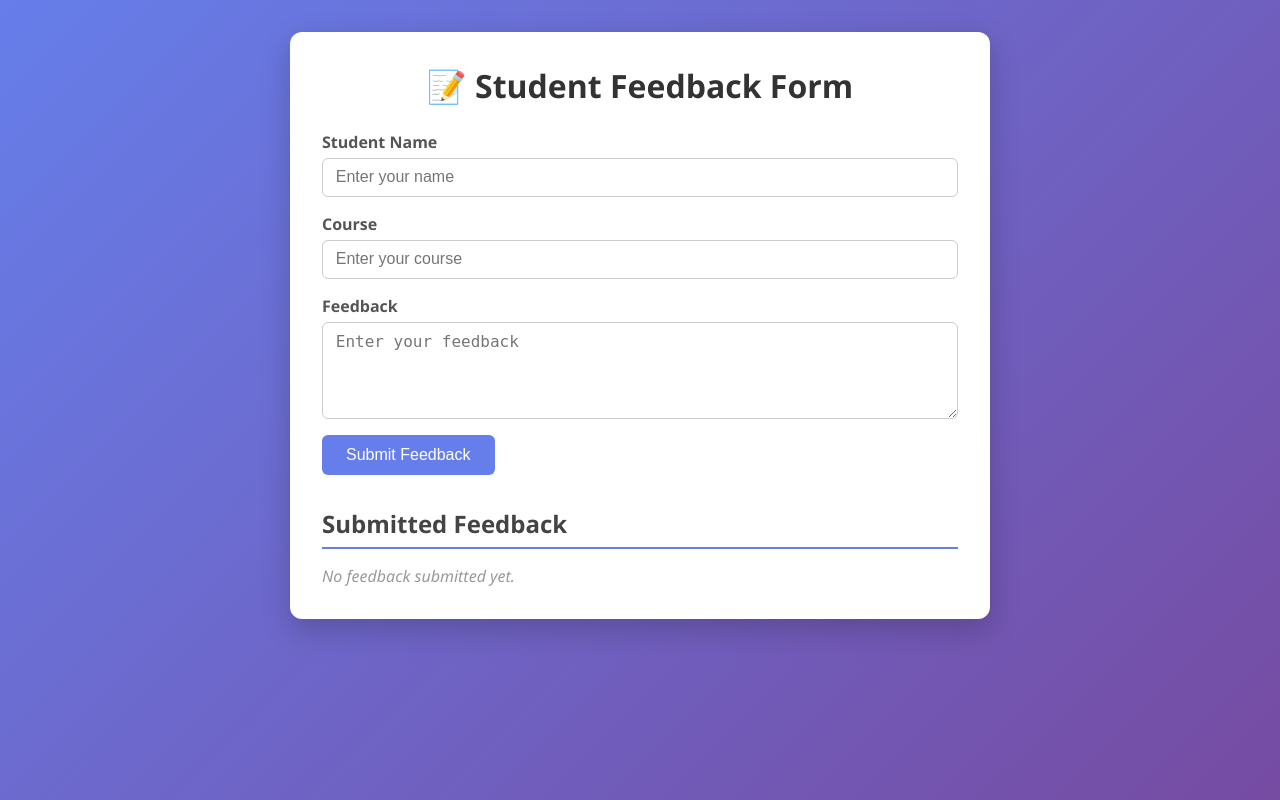
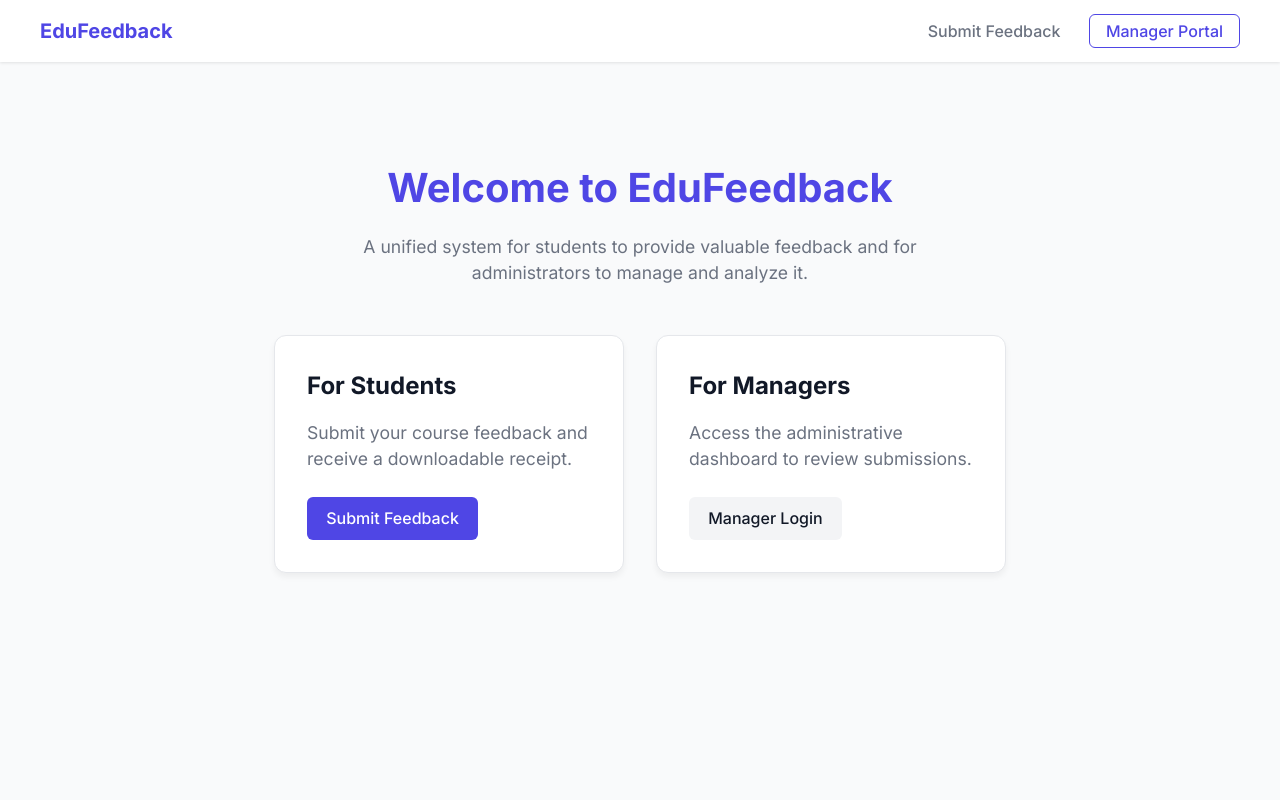
Before and after one commit to abhinav307/student-feedback-app, a Flask app: page / in a window 1280 px wide. Run offline with Flask 3, Linux system fonts and the light colour scheme.

Commit message:
Feat: Advanced student and manager dashboard with receipts and auth

```diff
--- a/app.py
+++ b/app.py
@@ -1,37 +1,117 @@
-"""
-Student Feedback Web Application
-A simple Flask web app that allows students to submit feedback
-(name, course, and comments) and displays all submitted feedback.
-"""
-
-from flask import Flask, render_template, request, redirect, url_for
+import sqlite3
+import uuid
+from flask import Flask, render_template, request, redirect, url_for, session, flash, g
 
 app = Flask(__name__)
+app.secret_key = "super_secret_manager_key"  # Needed for sessions/flash messages
 
-# In-memory storage for feedback entries
-feedbacks = []
+DATABASE = 'feedback.db'
 
+def get_db():
+    db = getattr(g, '_database', None)
+    if db is None:
+        db = g._database = sqlite3.connect(DATABASE)
+        db.row_factory = sqlite3.Row
+    return db
+
+@app.teardown_appcontext
+def close_connection(exception):
+    db = getattr(g, '_database', None)
+    if db is not None:
+        db.close()
+
+# Initialize the database table
+with app.app_context():
+    db = get_db()
+    db.execute('''
+        CREATE TABLE IF NOT EXISTS feedback (
+            id INTEGER PRIMARY KEY AUTOINCREMENT,
+            receipt_id TEXT UNIQUE,
+            name TEXT NOT NULL,
+            course TEXT NOT NULL,
+            feedback TEXT NOT NULL,
+            submitted_at TIMESTAMP DEFAULT CURRENT_TIMESTAMP
+        )
+    ''')
+    db.commit()
+
+# --- Routes ---
 
 @app.route("/")
 def index():
-    """Render the home page with the feedback form and all submitted feedback."""
-    return render_template("index.html", feedbacks=feedbacks)
+    return render_template("landing.html")
+
+# ==========================================
+# STUDENT ROUTES
+# ==========================================
+@app.route("/student", methods=["GET", "POST"])
+def student():
+    if request.method == "POST":
+        name = request.form.get("name", "").strip()
+        course = request.form.get("course", "").strip()
+        feedback = request.form.get("feedback", "").strip()
+
+        if name and course and feedback:
+            receipt_id = str(uuid.uuid4())[:8].upper()
+            db = get_db()
+            db.execute("INSERT INTO feedback (receipt_id, name, course, feedback) VALUES (?, ?, ?, ?)",
+                       (receipt_id, name, course, feedback))
+            db.commit()
+            return redirect(url_for("receipt", receipt_id=receipt_id))
+    return render_template("student_form.html")
+
+@app.route("/student/receipt/<receipt_id>")
+def receipt(receipt_id):
+    db = get_db()
+    cur = db.execute("SELECT * FROM feedback WHERE receipt_id = ?", (receipt_id,))
+    entry = cur.fetchone()
+    if not entry:
+        return "Receipt not found", 404
+    return render_template("student_receipt.html", entry=entry)
 
 
-@app.route("/submit", methods=["POST"])
-def submit():
-    """Handle feedback form submission."""
-    name = request.form.get("name", "").strip()
-    course = request.form.get("course", "").strip()
-    feedback = request.form.get("feedback", "").strip()
+# ==========================================
+# MANAGER ROUTES
+# ==========================================
+@app.route("/manager/login", methods=["GET", "POST"])
+def manager_login():
+    if request.method == "POST":
+        password = request.form.get("password")
+        if password == "admin123":  # Simple hardcoded password for demo
+            session["manager_logged_in"] = True
+            return redirect(url_for("manager_dashboard"))
+        else:
+            flash("Invalid password!", "error")
+    return render_template("manager_login.html")
 
-    if name and course and feedback:
-        feedbacks.append(
-            {"name": name, "course": course, "feedback": feedback}
-        )
+@app.route("/manager")
+def manager_dashboard():
+    if not session.get("manager_logged_in"):
+        return redirect(url_for("manager_login"))
 
+    db = get_db()
+    cur = db.execute("SELECT * FROM feedback ORDER BY submitted_at DESC")
+    feedbacks = cur.fetchall()
+
+    # Calculate some basic stats
+    total_feedbacks = len(feedbacks)
+    return render_template("manager_dashboard.html", feedbacks=feedbacks, total=total_feedbacks)
+
+@app.route("/manager/delete/<int:feedback_id>", methods=["POST"])
+def delete_feedback(feedback_id):
+    if not session.get("manager_logged_in"):
+        return redirect(url_for("manager_login"))
+
+    db = get_db()
+    db.execute("DELETE FROM feedback WHERE id = ?", (feedback_id,))
+    db.commit()
+    flash("Feedback deleted successfully.", "success")
+    return redirect(url_for("manager_dashboard"))
+
+@app.route("/manager/logout")
+def manager_logout():
+    session.pop("manager_logged_in", None)
     return redirect(url_for("index"))
-
 
 if __name__ == "__main__":
     app.run(debug=True)
--- a/static/style.css
+++ b/static/style.css
@@ -1,112 +1,253 @@
-/* ---------- Global ---------- */
+@import url('https://fonts.googleapis.com/css2?family=Inter:wght@400;500;600;700&display=swap');
+
+:root {
+    --primary: #4f46e5;
+    --primary-hover: #4338ca;
+    --secondary: #f3f4f6;
+    --secondary-hover: #e5e7eb;
+    --text-main: #111827;
+    --text-muted: #6b7280;
+    --bg-main: #f9fafb;
+    --bg-card: #ffffff;
+    --danger: #ef4444;
+    --danger-hover: #dc2626;
+    --success: #10b981;
+}
+
 * {
     margin: 0;
     padding: 0;
     box-sizing: border-box;
+    font-family: 'Inter', sans-serif;
 }
 
 body {
-    font-family: "Segoe UI", Tahoma, Geneva, Verdana, sans-serif;
-    background: linear-gradient(135deg, #667eea 0%, #764ba2 100%);
-    min-height: 100vh;
-    padding: 2rem 1rem;
+    background-color: var(--bg-main);
+    color: var(--text-main);
+    line-height: 1.5;
 }
 
-.container {
-    max-width: 700px;
-    margin: 0 auto;
-    background: #ffffff;
-    border-radius: 12px;
-    padding: 2rem;
-    box-shadow: 0 10px 30px rgba(0, 0, 0, 0.2);
+/* --- Navigation --- */
+.navbar {
+    background-color: var(--bg-card);
+    box-shadow: 0 1px 3px rgba(0,0,0,0.1);
+    padding: 1rem 2rem;
+    position: sticky;
+    top: 0;
+    z-index: 100;
 }
 
-/* ---------- Headings ---------- */
-h1 {
+.nav-content {
+    max-width: 1200px;
+    margin: 0 auto;
+    display: flex;
+    justify-content: space-between;
+    align-items: center;
+}
+
+.logo {
+    font-weight: 700;
+    font-size: 1.25rem;
+    color: var(--primary);
+    text-decoration: none;
+}
+
+nav a {
+    text-decoration: none;
+    color: var(--text-muted);
+    font-weight: 500;
+    margin-left: 1.5rem;
+    transition: color 0.2s;
+}
+
+nav a:hover {
+    color: var(--primary);
+}
+
+nav .btn-outline {
+    border: 1px solid var(--primary);
+    color: var(--primary);
+    padding: 0.4rem 1rem;
+    border-radius: 6px;
+}
+nav .btn-outline:hover {
+    background: var(--primary);
+    color: white;
+}
+
+/* --- Layout --- */
+.container {
+    max-width: 1200px;
+    margin: 2rem auto;
+    padding: 0 1rem;
+}
+
+.text-center { text-align: center; }
+
+/* --- Components --- */
+.btn {
+    display: inline-block;
+    background-color: var(--primary);
+    color: white;
+    padding: 0.6rem 1.2rem;
+    border-radius: 6px;
+    border: none;
+    font-weight: 500;
+    cursor: pointer;
+    text-decoration: none;
+    transition: background 0.2s;
+}
+.btn:hover { background-color: var(--primary-hover); }
+
+.btn-secondary {
+    background-color: var(--secondary);
+    color: var(--text-main);
+}
+.btn-secondary:hover { background-color: var(--secondary-hover); }
+
+.btn-block { width: 100%; }
+
+.btn-delete {
+    background-color: #fee2e2;
+    color: var(--danger);
+    border: none;
+    padding: 0.4rem 0.8rem;
+    border-radius: 4px;
+    cursor: pointer;
+    font-weight: 500;
+    transition: all 0.2s;
+}
+.btn-delete:hover {
+    background-color: var(--danger);
+    color: white;
+}
+
+/* --- Landing Page --- */
+.landing-page { text-align: center; padding: 4rem 1rem; }
+.landing-page h1 { font-size: 2.5rem; color: var(--primary); margin-bottom: 1rem; }
+.landing-page p { color: var(--text-muted); font-size: 1.1rem; max-width: 600px; margin: 0 auto 3rem; }
+
+.landing-cards {
+    display: flex;
+    justify-content: center;
+    gap: 2rem;
+    flex-wrap: wrap;
+}
+.card {
+    background: var(--bg-card);
+    padding: 2rem;
+    border-radius: 12px;
+    box-shadow: 0 4px 6px rgba(0,0,0,0.05);
+    width: 350px;
+    text-align: left;
+    border: 1px solid #e5e7eb;
+}
+.card h2 { margin-bottom: 1rem; }
+.card p { color: var(--text-muted); margin-bottom: 1.5rem; }
+
+/* --- Forms --- */
+.form-container {
+    background: var(--bg-card);
+    padding: 2.5rem;
+    border-radius: 12px;
+    box-shadow: 0 10px 15px -3px rgba(0,0,0,0.1);
+    max-width: 500px;
+    margin: 0 auto;
+}
+.form-container h1 { text-align: center; margin-bottom: 0.5rem; font-size: 1.8rem; }
+.form-container .subtitle { text-align: center; color: var(--text-muted); margin-bottom: 2rem; }
+
+.form-group { margin-bottom: 1.5rem; }
+.form-group label { display: block; font-weight: 500; margin-bottom: 0.5rem; font-size: 0.95rem; }
+.form-group input, .form-group textarea {
+    width: 100%;
+    padding: 0.75rem;
+    border: 1px solid #d1d5db;
+    border-radius: 6px;
+    font-size: 1rem;
+    transition: border 0.2s;
+}
+.form-group input:focus, .form-group textarea:focus {
+    outline: none;
+    border-color: var(--primary);
+    box-shadow: 0 0 0 3px rgba(79, 70, 229, 0.1);
+}
+
+.login-container { max-width: 400px; margin-top: 4rem; }
+
+/* --- Dashboard --- */
+.dashboard-header {
+    display: flex;
+    justify-content: space-between;
+    align-items: center;
+    margin-bottom: 2rem;
+}
+.stats-badge {
+    background: #e0e7ff;
+    color: var(--primary);
+    padding: 0.5rem 1rem;
+    border-radius: 999px;
+    font-weight: 600;
+}
+.table-responsive {
+    background: var(--bg-card);
+    border-radius: 12px;
+    box-shadow: 0 4px 6px rgba(0,0,0,0.05);
+    overflow-x: auto;
+}
+.dashboard-table {
+    width: 100%;
+    border-collapse: collapse;
+}
+.dashboard-table th, .dashboard-table td {
+    padding: 1rem 1.5rem;
+    text-align: left;
+    border-bottom: 1px solid #e5e7eb;
+}
+.dashboard-table th {
+    background: #f8fafc;
+    font-weight: 600;
+    color: var(--text-muted);
+}
+.dashboard-table tr:hover { background: #f9fafb; }
+.feedback-text { max-width: 300px; line-height: 1.4; }
+.date-col { color: var(--text-muted); font-size: 0.9rem; }
+code { background: #f1f5f9; padding: 0.2rem 0.4rem; border-radius: 4px; color: var(--primary); }
+
+/* --- Receipt --- */
+.receipt-container {
+    background: var(--bg-card);
+    padding: 2.5rem;
+    border-radius: 12px;
+    box-shadow: 0 10px 15px -3px rgba(0,0,0,0.1);
+    max-width: 600px;
+    margin: 0 auto;
+    border-top: 8px solid var(--success);
+}
+.receipt-header {
     text-align: center;
-    color: #333;
+    border-bottom: 1px solid #e5e7eb;
+    padding-bottom: 1.5rem;
     margin-bottom: 1.5rem;
 }
+.receipt-header h2 { color: var(--success); margin-bottom: 0.5rem; }
+.receipt-body p { margin-bottom: 0.8rem; }
+.receipt-feedback {
+    margin-top: 1.5rem;
+    padding: 1.5rem;
+    background: #f8fafc;
+    border-radius: 8px;
+    border-left: 4px solid var(--primary);
+}
+.receipt-feedback p { margin-top: 0.5rem; color: var(--text-muted); }
 
-h2 {
-    color: #444;
-    margin-top: 2rem;
+/* --- Flash Messages --- */
+.flash-messages { margin-bottom: 2rem; }
+.flash {
+    padding: 1rem 1.5rem;
+    border-radius: 8px;
     margin-bottom: 1rem;
-    border-bottom: 2px solid #667eea;
-    padding-bottom: 0.4rem;
+    font-weight: 500;
 }
-
-/* ---------- Form ---------- */
-.feedback-form {
-    display: flex;
-    flex-direction: column;
-    gap: 1rem;
-}
-
-.form-group {
-    display: flex;
-    flex-direction: column;
-}
-
-.form-group label {
-    font-weight: 600;
-    margin-bottom: 0.3rem;
-    color: #555;
-}
-
-.form-group input,
-.form-group textarea {
-    padding: 0.6rem 0.8rem;
-    border: 1px solid #ccc;
-    border-radius: 6px;
-    font-size: 1rem;
-    transition: border-color 0.2s;
-}
-
-.form-group input:focus,
-.form-group textarea:focus {
-    outline: none;
-    border-color: #667eea;
-    box-shadow: 0 0 0 3px rgba(102, 126, 234, 0.25);
-}
-
-/* ---------- Button ---------- */
-.btn {
-    padding: 0.7rem 1.5rem;
-    background: #667eea;
-    color: #fff;
-    border: none;
-    border-radius: 6px;
-    font-size: 1rem;
-    cursor: pointer;
-    transition: background 0.2s;
-    align-self: flex-start;
-}
-
-.btn:hover {
-    background: #5a6fd6;
-}
-
-/* ---------- Feedback Cards ---------- */
-.feedback-list {
-    display: flex;
-    flex-direction: column;
-    gap: 0.8rem;
-}
-
-.feedback-card {
-    background: #f8f9ff;
-    border-left: 4px solid #667eea;
-    padding: 1rem;
-    border-radius: 6px;
-}
-
-.feedback-card p {
-    margin-bottom: 0.3rem;
-    color: #444;
-}
-
-.no-feedback {
-    color: #999;
-    font-style: italic;
-}
+.flash.success { background: #d1fae5; color: #065f46; }
+.flash.error { background: #fee2e2; color: #991b1b; }
--- /dev/null
+++ b/templates/base.html
@@ -0,0 +1,39 @@
+<!DOCTYPE html>
+<html lang="en">
+<head>
+    <meta charset="UTF-8" />
+    <meta name="viewport" content="width=device-width, initial-scale=1.0" />
+    <title>{% block title %}Student Feedback System{% endblock %}</title>
+    <link rel="stylesheet" href="{{ url_for('static', filename='style.css') }}" />
+</head>
+<body>
+    <header class="navbar">
+        <div class="nav-content">
+            <a href="{{ url_for('index') }}" class="logo">EduFeedback</a>
+            <nav>
+                {% if session.get('manager_logged_in') %}
+                    <a href="{{ url_for('manager_dashboard') }}">Dashboard</a>
+                    <a href="{{ url_for('manager_logout') }}" class="btn-outline">Logout</a>
+                {% else %}
+                    <a href="{{ url_for('student') }}">Submit Feedback</a>
+                    <a href="{{ url_for('manager_login') }}" class="btn-outline">Manager Portal</a>
+                {% endif %}
+            </nav>
+        </div>
+    </header>
+
+    <main class="container">
+        {% with messages = get_flashed_messages(with_categories=true) %}
+            {% if messages %}
+                <div class="flash-messages">
+                    {% for category, message in messages %}
+                        <div class="flash {{ category }}">{{ message }}</div>
+                    {% endfor %}
+                </div>
+            {% endif %}
+        {% endwith %}
+
+        {% block content %}{% endblock %}
+    </main>
+</body>
+</html>
--- /dev/null
+++ b/templates/landing.html
@@ -0,0 +1,22 @@
+{% extends "base.html" %}
+{% block title %}Welcome | EduFeedback{% endblock %}
+{% block content %}
+<div class="landing-page">
+    <h1>Welcome to EduFeedback</h1>
+    <p>A unified system for students to provide valuable feedback and for administrators to manage and analyze it.</p>
+
+    <div class="landing-cards">
+        <div class="card action-card">
+            <h2>For Students</h2>
+            <p>Submit your course feedback and receive a downloadable receipt.</p>
+            <a href="{{ url_for('student') }}" class="btn">Submit Feedback</a>
+        </div>
+
+        <div class="card action-card">
+            <h2>For Managers</h2>
+            <p>Access the administrative dashboard to review submissions.</p>
+            <a href="{{ url_for('manager_login') }}" class="btn btn-secondary">Manager Login</a>
+        </div>
+    </div>
+</div>
+{% endblock %}
```
Also changed, not shown: templates/manager_dashboard.html (added, +47 -0 lines), templates/manager_login.html (added, +16 -0 lines), templates/student_form.html (added, +27 -0 lines), templates/student_receipt.html (added, +45 -0 lines), tests/test_app.py (+41 -47 lines), feedback.db (added).
